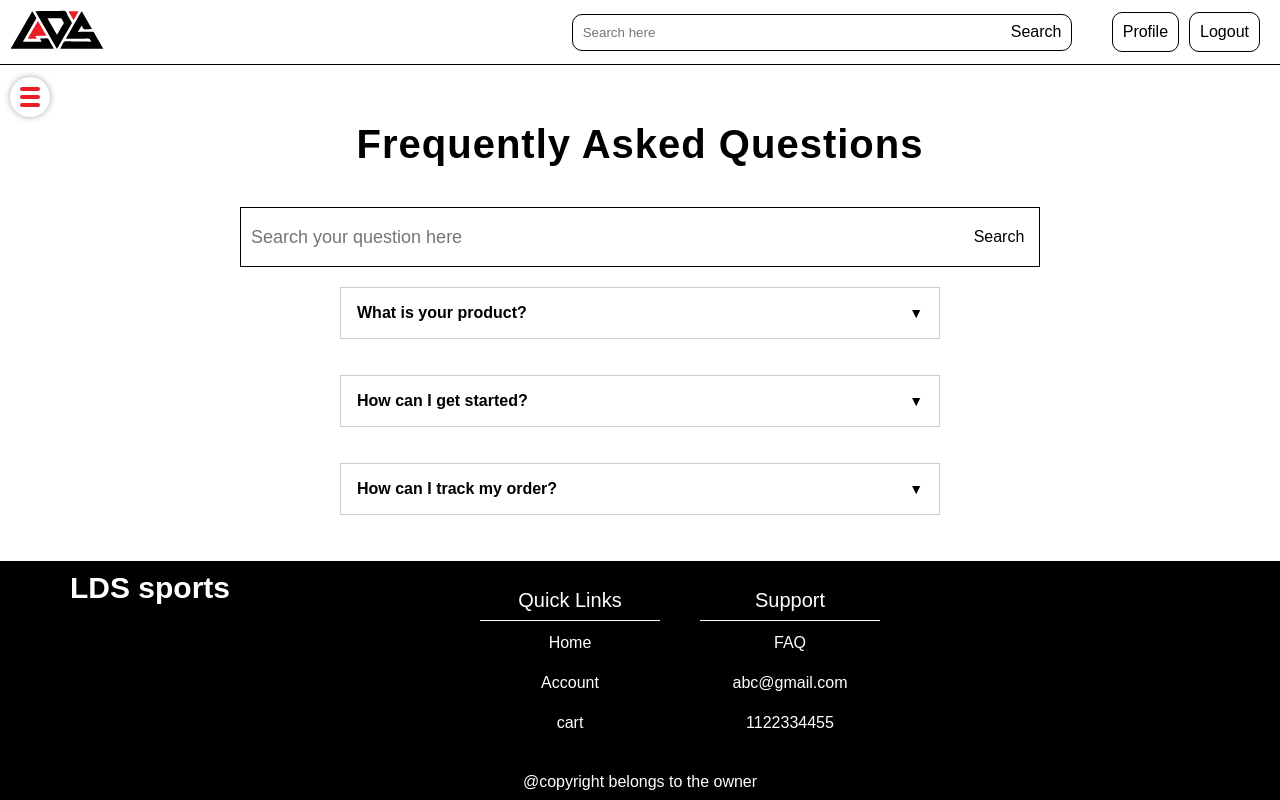
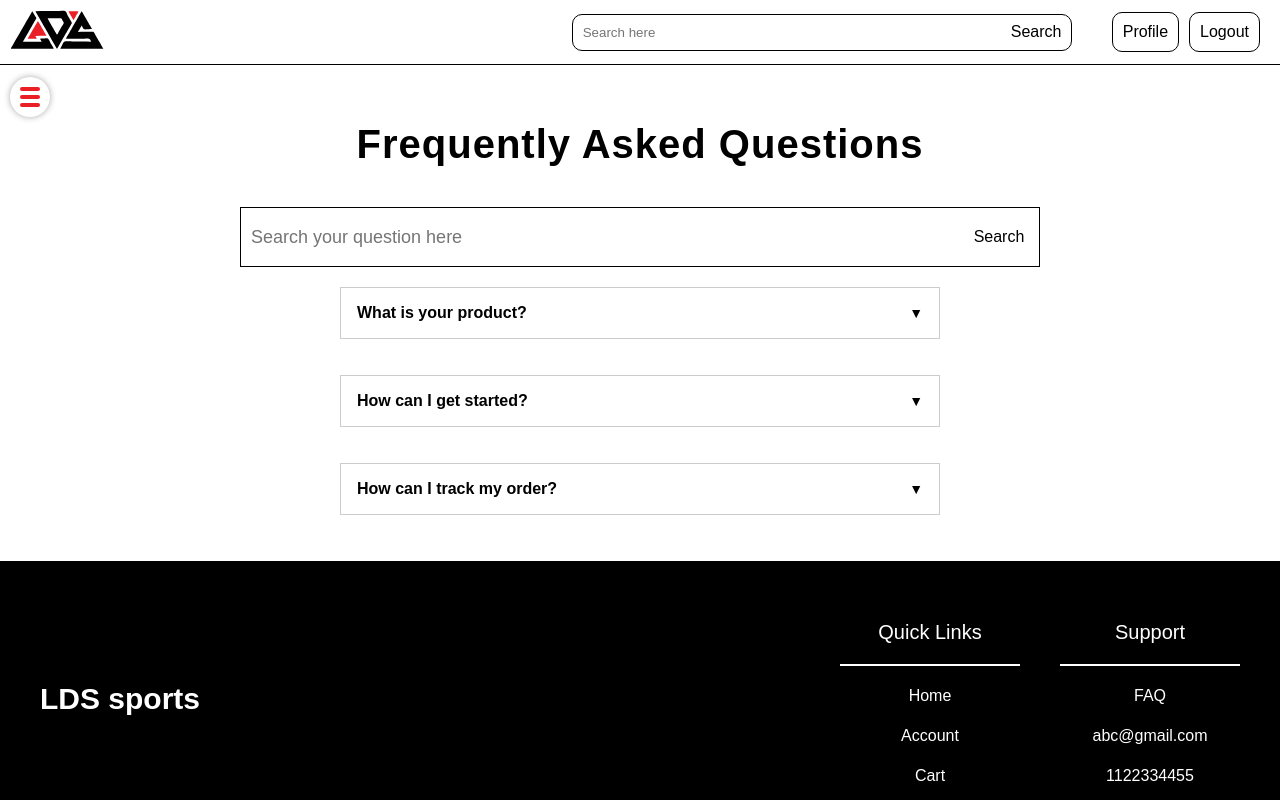
Before and after one commit to AnkushS27/lds-sports-ecommerce, a Next.js app: page /faq in a window 1280 px wide. Built offline with nearby package versions, Linux system fonts and the light colour scheme; no server answers.

Commit message:
minor change

```diff
--- a/src/Components/Footer/page.module.css
+++ b/src/Components/Footer/page.module.css
@@ -1,7 +1,5 @@
 .mainWrapper {
     display: flex;
-    align-items: flex-start;
-    justify-content: flex-start;
     flex-direction: column;
 
     width: 100%;
@@ -17,26 +15,21 @@
 
 .mainContainer {
     display: flex;
-    align-items: flex-start;
     justify-content: space-between;
     flex-direction: row;
     flex-wrap: wrap;
 
     width: 100%;
-    max-width: 900px;
     height: fit-content;
 
-    gap: 20px;
-    padding: 10px;
+    gap: 40px;
+    padding: 40px;
 }
 
 .leftSection {
     display: flex;
     align-items: center;
     justify-content: center;
-
-    width: 280px;
-    height: fit-content;
 }
 
 .logoContainer {
@@ -50,28 +43,18 @@
 
 .rightSection {
     display: flex;
-    align-items: flex-start;
-    justify-content: flex-start;
     flex-direction: row;
     flex-wrap: wrap;
 
 
-    gap: 20px;
+    gap: 40px;
 
-    width: auto;
     height: fit-content;
 }
 
 .linkHolder {
     display: flex;
-    align-items: flex-start;
-    justify-content: flex-start;
     flex-direction: column;
-
-    width: fit-content;
-    height: fit-content;
-
-    padding: 10px;
 }
 
 .linkHolderHead {
@@ -80,13 +63,12 @@
     justify-content: center;
 
     width: 180px;
-    height: 40px;
 
-    padding: 10px;
     font-size: 20px;
+    padding: 20px;
 
-    border-bottom: 1px solid;
-    margin-bottom: 2px;
+    border-bottom: 2px solid #fff;
+    margin-bottom: 10px;
 }
 
 .linkItem {
--- a/src/Components/Footer/page.tsx
+++ b/src/Components/Footer/page.tsx
@@ -16,8 +16,8 @@ export default function Footer() {
                     <div className={style1.linkHolder}>
                         <div className={style1.linkHolderHead}> Quick Links </div>
                         <Link href='/' className={style1.linkItem}> Home </Link>
-                        <Link href='#' className={style1.linkItem}> Account </Link>
-                        <Link href='/cart' className={style1.linkItem}> cart </Link>
+                        <Link href='/myaccount' className={style1.linkItem}> Account </Link>
+                        <Link href='/cart' className={style1.linkItem}> Cart </Link>
                     </div>
                     <div className={style1.linkHolder}>
                         <div className={style1.linkHolderHead}> Support </div>
--- a/src/Components/HorizontalNavbar/page.module.css
+++ b/src/Components/HorizontalNavbar/page.module.css
@@ -38,8 +38,16 @@
 }
 
 .navbarIcon {
-    width: 30px;
-    height: 30px;
+    width: 35px;
+    height: 35px;
+    padding: 5px;
+    border-radius: 5px;
+    color: #000;
+}
+
+.navbarIcon:hover {
+    color: #fff;
+    background-color: #000;
 }
 
 .NavLogoSection .navLogoImage {
@@ -173,6 +181,7 @@
 
     .NavLogoSection {
         width: 100%;
+        padding-bottom: 3px;
     }
 
     .iconsContainer {
--- a/src/Components/HorizontalNavbar/page.tsx
+++ b/src/Components/HorizontalNavbar/page.tsx
@@ -35,13 +35,14 @@ export default function HorizontalNavBar(
                         <Link href="/cart">
                             <FaShoppingCart className={style1.navbarIcon} />
                         </Link>
-                        <Link href="/profile">
+                        <Link href="/myaccount">
                             <FaRegUserCircle className={style1.navbarIcon} />
                         </Link>
                     </div>
                     :
                     <div className={style1.iconsContainer}>
                         <Link href='/login' className={style1.navAuthenticationItem}> <span>Login</span> </Link>
+                        <Link href='/signup' className={style1.navAuthenticationItem}> <span>Signup</span> </Link>
                     </div>
                 }
             </div>
--- a/src/app/globals.css
+++ b/src/app/globals.css
@@ -86,7 +86,7 @@ body {
 }
 
 body {
-  color: rgb(var(--foreground-rgb));
+  color: #000;
   background: linear-gradient(
       to bottom,
       transparent,
--- a/src/app/page.tsx
+++ b/src/app/page.tsx
@@ -39,7 +39,6 @@ let latest: ProductType[] = []
 let others: ProductType[] = []
 export default async function Home() {
     const session = await auth();
-    console.log(session?.user?.email??"No User");
     return (
         <div className={style1.mainWrapper}>
             <HorizontalNavBar params={{name:'ABC',loggedIn: session? true : false}} />
--- a/src/middleware.ts
+++ b/src/middleware.ts
@@ -10,7 +10,7 @@ import { NextRequest, NextResponse } from "next/server";
 
 const allowedOrigins = ["*"]
 
-const loginReqPages = ['/orders', '/profile', '/cart', '/favourites'];
+const loginReqPages = ['/orders', '/myaccount', '/cart', '/favourites'];
 const authPages = ['/login', '/signin', '/signup'];
 
 export default auth((req) => {
```
